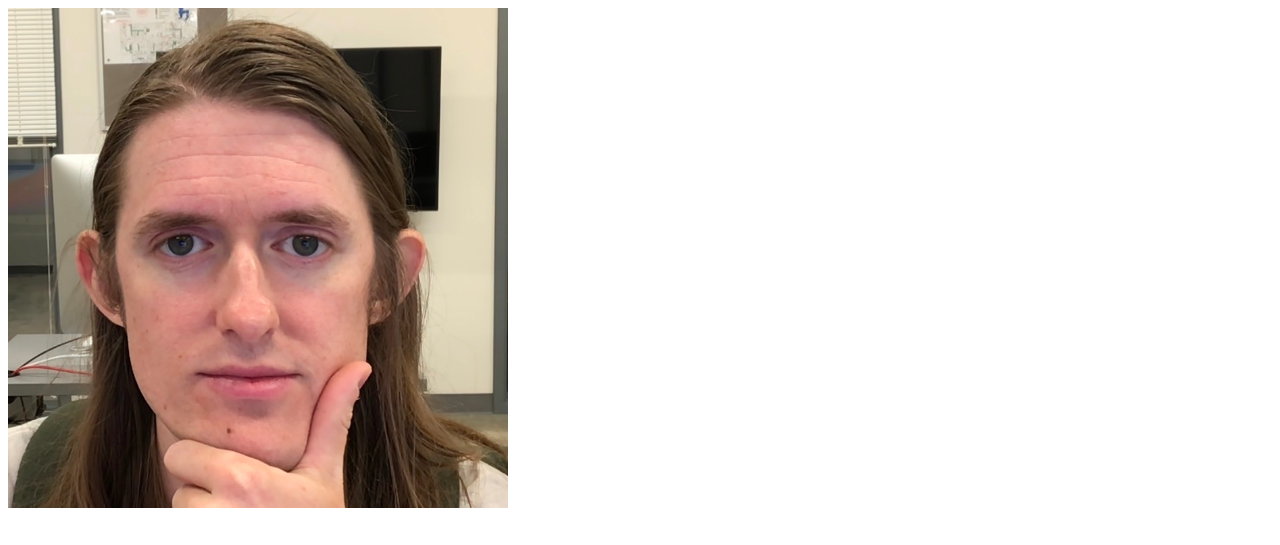
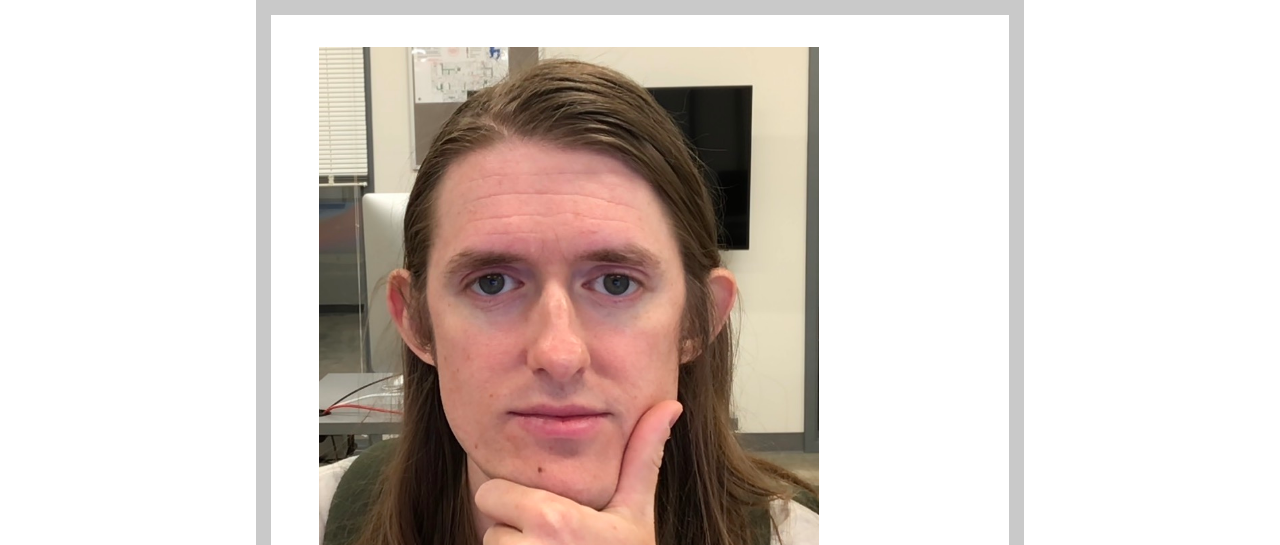
Before and after one commit to captain-falcon7/Personal-Website2, a plain HTML site: page index.html in a window 1280 px wide. Shown: the top 545 px of the page. Drawn offline with Linux system fonts and the light colour scheme.

Commit message:
Update style.css

```diff
--- a/style.css
+++ b/style.css
@@ -1,6 +1,15 @@
 body{
+	border-color: #c9c9c9;
+	border-style: solid;
+	border-width: 15px;
+	box-sizing: border-box;
 	color: #333333;
 	font-family: Times New Roman, Times, serif;
+	margin: 0 auto;
+	padding: 2rem 3rem;
+	width: 60%;
+
+
 }
 
 h1, h2, h3, h4, h5, h6{
```
